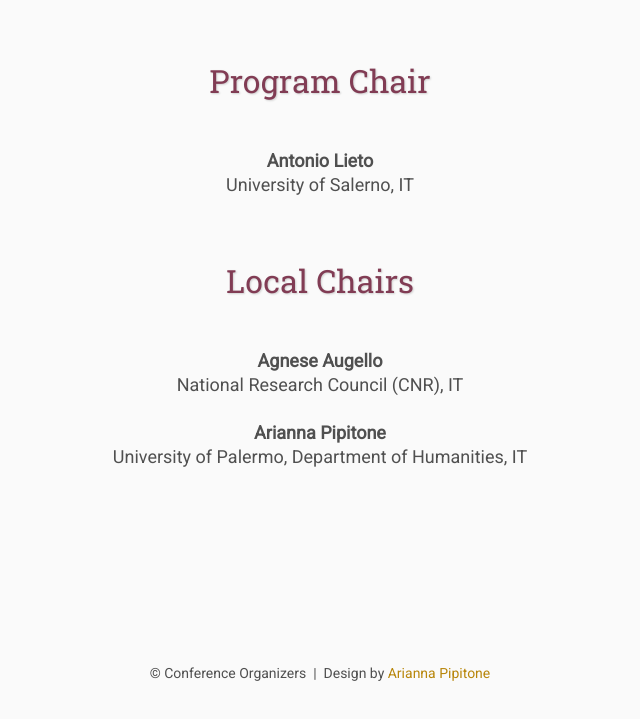
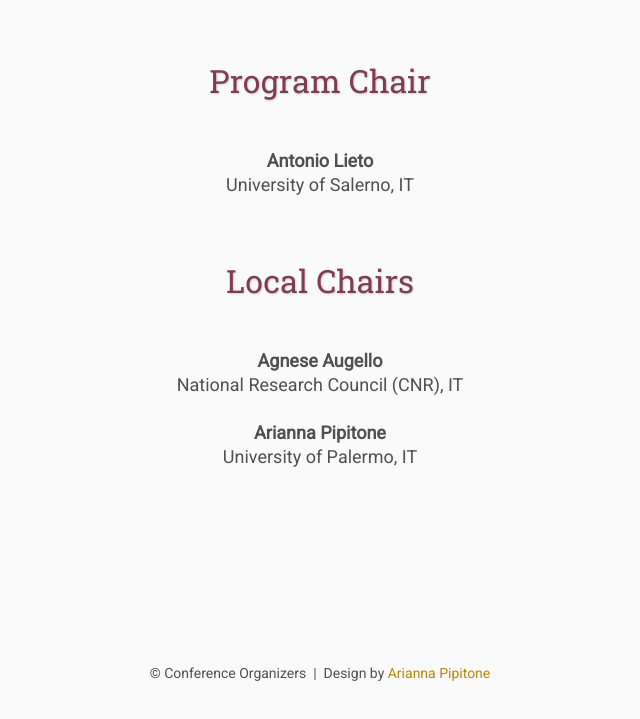
Before and after one commit to acs2024/acs2024.github.io, a plain HTML site: page index.html in a window 1280 px wide. Shown: the part 1537-2256 px from the top of the page, without its empty margins (320-960 px from the left). Drawn offline with Linux system fonts and the light colour scheme.

Commit message:
Update index.html

```diff
--- a/index.html
+++ b/index.html
@@ -97,7 +97,7 @@
 	<li><center>National Research Council (CNR), IT</center></li>
 	<li> </br></li>
 	<li><center><b>Arianna Pipitone</b></center></li>
-	<li><center>University of Palermo, Department of Humanities, IT</center></li>
+	<li><center>University of Palermo, IT</center></li>
 	</ul>
 	</div>
 
```
